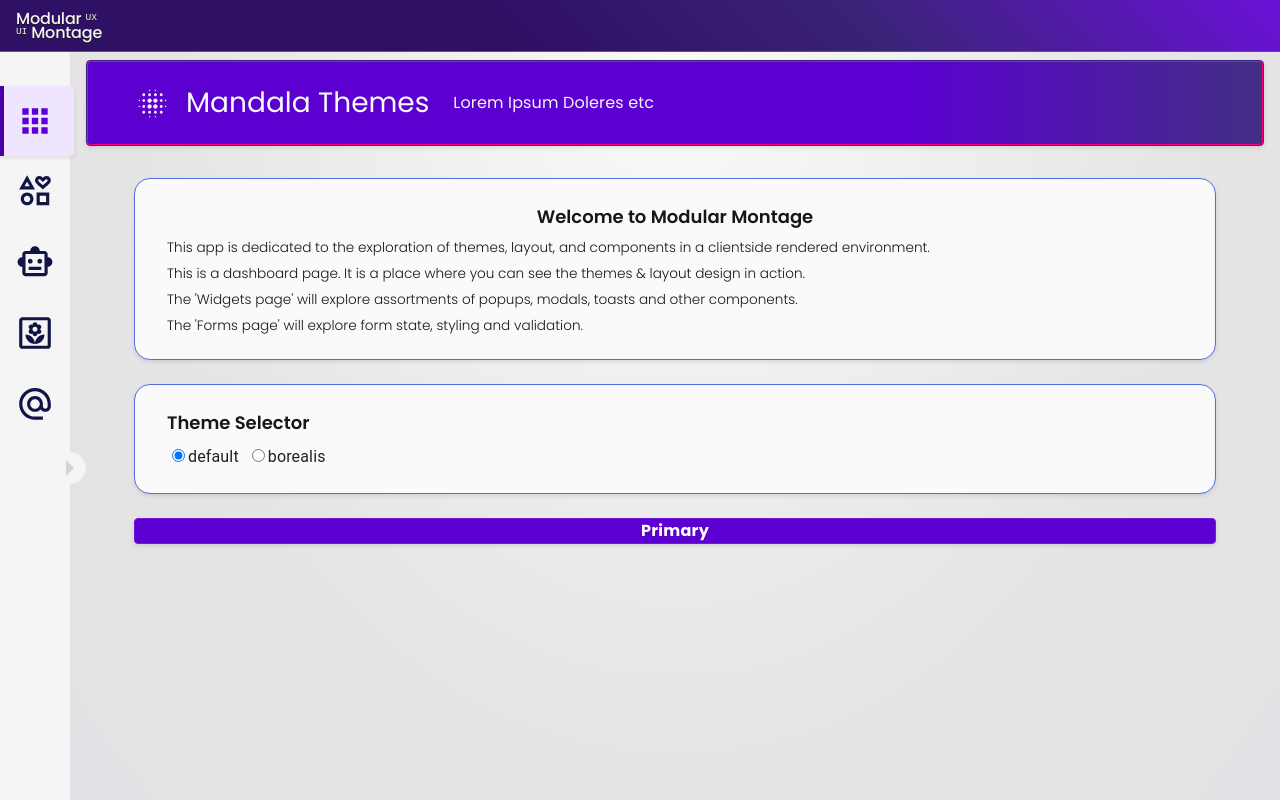
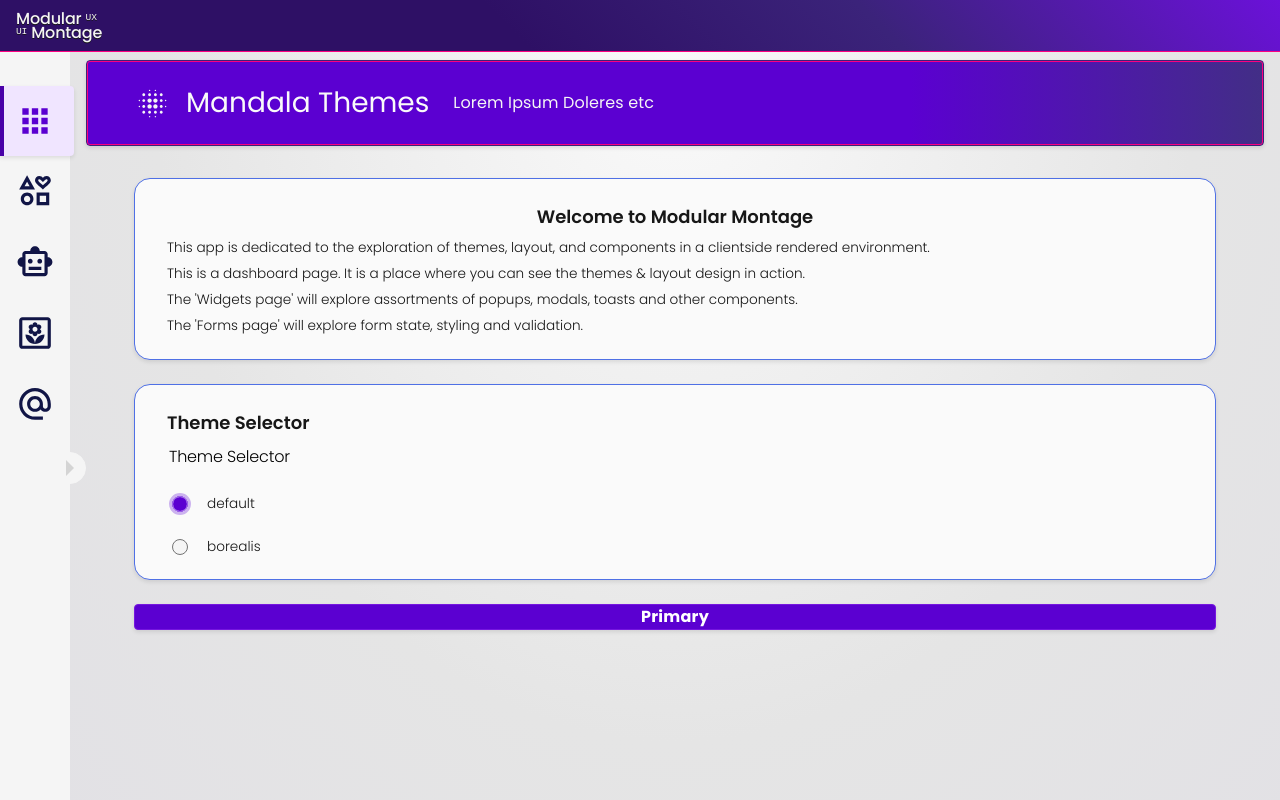
Before and after one commit to k3vnb/modular_montage, a React (Create React App) app: page /dashboard in a window 1280 px wide. Built offline with nearby package versions, Linux system fonts and the light colour scheme.

Commit message:
add radio buttons to dashboard

```diff
--- a/src/pages/Dashboard/Dashboard.tsx
+++ b/src/pages/Dashboard/Dashboard.tsx
@@ -1,11 +1,14 @@
 import { Box } from '@mui/system';
+import DashboardIcon from '@mui/icons-material/BlurOnOutlined';
+
+import { Tile } from 'global/components/Tile/Tile';
 import { PageTitle } from 'global/components/PageTitle';
+import { Typography } from 'global/components/Typography';
+import { ThemeButton } from 'global/components/Buttons';
+import { RadioGroup } from 'global/components/Form/Inputs/RadioGroup';
+
+import { THEME_IDS, type ThemeId } from 'theme';
 import { useGlobalContext } from 'contexts/GlobalContext';
-import { THEME_IDS } from 'theme';
-import { ThemeButton } from 'global/components/Buttons';
-import { Tile } from 'global/components/Tile/Tile';
-import { Typography } from 'global/components/Typography';
-import DashboardIcon from '@mui/icons-material/BlurOnOutlined';
 
 export const Dashboard = (): JSX.Element => {
   return (
@@ -38,18 +41,13 @@ export const Dashboard = (): JSX.Element => {
 const ThemeRadioButtons = (): JSX.Element => {
   const { themeId, updateTheme } = useGlobalContext();
   return (
-    <Box display="flex" flexDirection="row" gap={1}>
-      {Object.values(THEME_IDS).map((key) => (
-        <label key={key}>
-          <input
-            type="radio"
-            name="theme"
-            checked={themeId === THEME_IDS[key]}
-            onChange={() => updateTheme(key)}
-          />
-          {key}
-        </label>
-      ))}
-    </Box>
+    <RadioGroup
+      legend="Theme Selector"
+      id="theme-selector"
+      name="theme-selector"
+      value={themeId}
+      options={Object.values(THEME_IDS).map((key) => ({ value: key, label: key}))}
+      onChange={(val: string) => updateTheme(val as ThemeId)}
+    />
   );
 };
```
